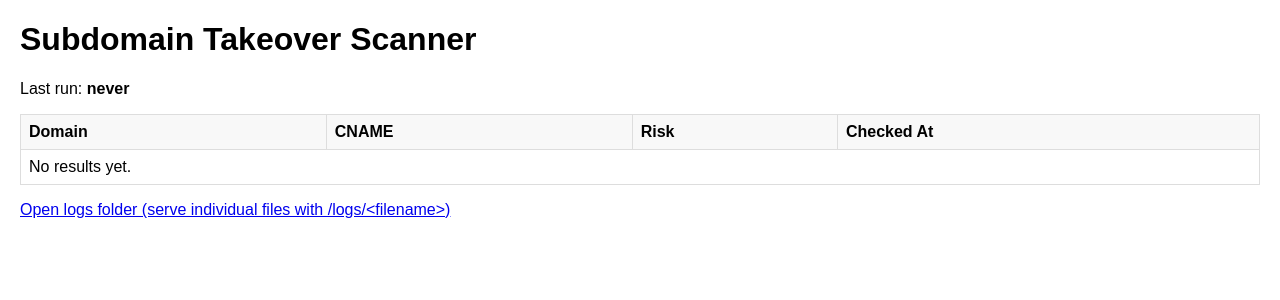
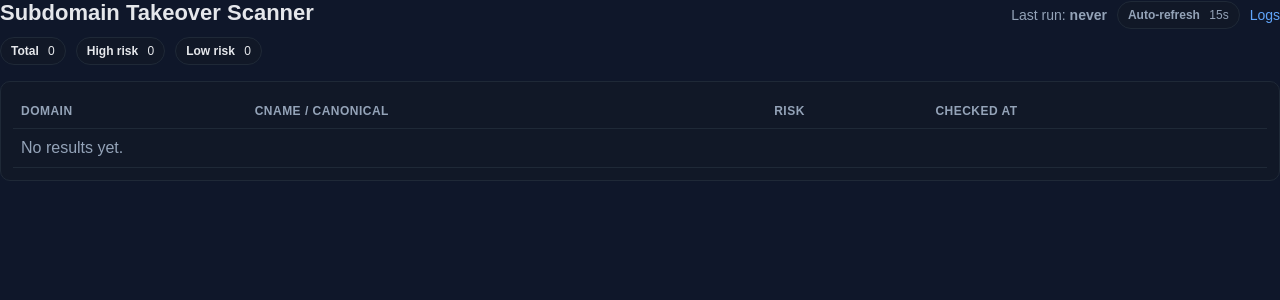
Before and after one commit to shaikallu786/subdomain-takeover-scanner, a Flask app: page / in a window 1280 px wide. Shown: the top 300 px of the page. Run offline with Flask 3, Linux system fonts and the light colour scheme.

Commit message:
ui: improved dashboard styling and auto-reload via JS; fix scheduler to use run_scan()

```diff
--- a/src/main.py
+++ b/src/main.py
@@ -1,11 +1,11 @@
-from scanner import run_all_scans
+from scanner import run_scan
 import schedule
 import time
 
 
 def job():
     print("[+] Running scheduled scan...")
-    run_all_scans()
+    run_scan()
     print("[+] Scan finished.")
 
 
--- a/templates/index.html
+++ b/templates/index.html
@@ -5,42 +5,85 @@
   <meta name="viewport" content="width=device-width, initial-scale=1.0" />
   <title>Subdomain Scanner Dashboard</title>
   <style>
-    body { font-family: Arial, sans-serif; margin: 20px; }
-    .high { color: white; background: #c0392b; padding: 4px 8px; border-radius:4px; }
-    .low { color: #2c3e50; background: #ecf0f1; padding: 4px 8px; border-radius:4px; }
-    table { border-collapse: collapse; width: 100%; margin-top: 12px; }
-    th, td { border: 1px solid #ddd; padding: 8px; text-align: left; }
-    th { background: #f8f8f8; }
+    :root {
+      --bg: #0f172a;
+      --card: #111827;
+      --muted: #94a3b8;
+      --text: #e5e7eb;
+      --accent: #22c55e;
+      --danger: #ef4444;
+      --border: #1f2937;
+    }
+    body { font-family: Arial, sans-serif; margin: 0; background: var(--bg); color: var(--text); }
+    .container { max-width: 1100px; margin: 24px auto; padding: 0 16px; }
+    .header { display: flex; align-items: baseline; justify-content: space-between; gap: 16px; }
+    .title { font-size: 22px; font-weight: 700; }
+    .meta { color: var(--muted); font-size: 14px; }
+    .stats { display: flex; gap: 10px; margin-top: 8px; }
+    .chip { background: var(--card); border: 1px solid var(--border); padding: 6px 10px; border-radius: 999px; font-size: 12px; }
+    .chip strong { margin-right: 6px; }
+    .card { background: var(--card); border: 1px solid var(--border); border-radius: 10px; padding: 12px; margin-top: 16px; }
+    table { border-collapse: collapse; width: 100%; }
+    th, td { border-bottom: 1px solid var(--border); padding: 10px 8px; text-align: left; }
+    th { color: var(--muted); font-weight: 600; font-size: 12px; text-transform: uppercase; letter-spacing: .04em; }
+    tr:hover td { background: rgba(255,255,255,0.02); }
+    .badge { display: inline-block; padding: 4px 8px; border-radius: 999px; font-size: 12px; font-weight: 600; }
+    .badge.high { background: rgba(239,68,68,.15); color: #fecaca; border: 1px solid rgba(239,68,68,.4); }
+    .badge.low { background: rgba(34,197,94,.15); color: #bbf7d0; border: 1px solid rgba(34,197,94,.4); }
+    .muted { color: var(--muted); }
+    .toolbar { display: flex; gap: 10px; align-items: center; }
+    a { color: #60a5fa; text-decoration: none; }
+    a:hover { text-decoration: underline; }
   </style>
 </head>
 <body>
-  <h1>Subdomain Takeover Scanner</h1>
-  <p>Last run: <strong>{{ scans.last_run }}</strong></p>
+  <div class="header">
+    <div class="title">Subdomain Takeover Scanner</div>
+    <div class="toolbar meta">
+      <span>Last run: <strong>{{ scans.last_run }}</strong></span>
+      <span class="chip"><strong>Auto-refresh</strong> 15s</span>
+      <a href="/logs/" title="Open logs directory">Logs</a>
+    </div>
+  </div>
 
+  <div class="stats">
+    <div class="chip"><strong>Total</strong> {{ scans.results|length }}</div>
+    <div class="chip"><strong>High risk</strong> {{ scans.results|selectattr('risk', 'equalto', 'High')|list|length }}</div>
+    <div class="chip"><strong>Low risk</strong> {{ scans.results|selectattr('risk', 'equalto', 'Low')|list|length }}</div>
+  </div>
+
+  <div class="card">
     <table>
       <thead>
-      <tr><th>Domain</th><th>CNAME</th><th>Risk</th><th>Checked At</th></tr>
+        <tr>
+          <th>Domain</th>
+          <th>CNAME / Canonical</th>
+          <th>Risk</th>
+          <th>Checked At</th>
+        </tr>
       </thead>
       <tbody>
       {% for r in scans.results %}
         <tr>
           <td>{{ r.domain }}</td>
-        <td>{{ r.cname or "-" }}</td>
+          <td class="muted">{{ r.cname or "-" }}</td>
           <td>
             {% if r.risk == "High" %}
-            <span class="high">HIGH</span>
+              <span class="badge high">HIGH</span>
             {% else %}
-            <span class="low">LOW</span>
+              <span class="badge low">LOW</span>
             {% endif %}
           </td>
-        <td>{{ r.checked_at }}</td>
+          <td class="muted">{{ r.checked_at }}</td>
         </tr>
       {% else %}
-      <tr><td colspan="4">No results yet.</td></tr>
+        <tr><td colspan="4" class="muted">No results yet.</td></tr>
       {% endfor %}
       </tbody>
     </table>
-
-  <p><a href="/logs/">Open logs folder (serve individual files with /logs/&lt;filename&gt;)</a></p>
+  </div>
+  <script>
+    setInterval(function () { location.reload(); }, 15000);
+  </script>
 </body>
 </html>
```
Lines whose indentation alone changed are shown as unchanged.
